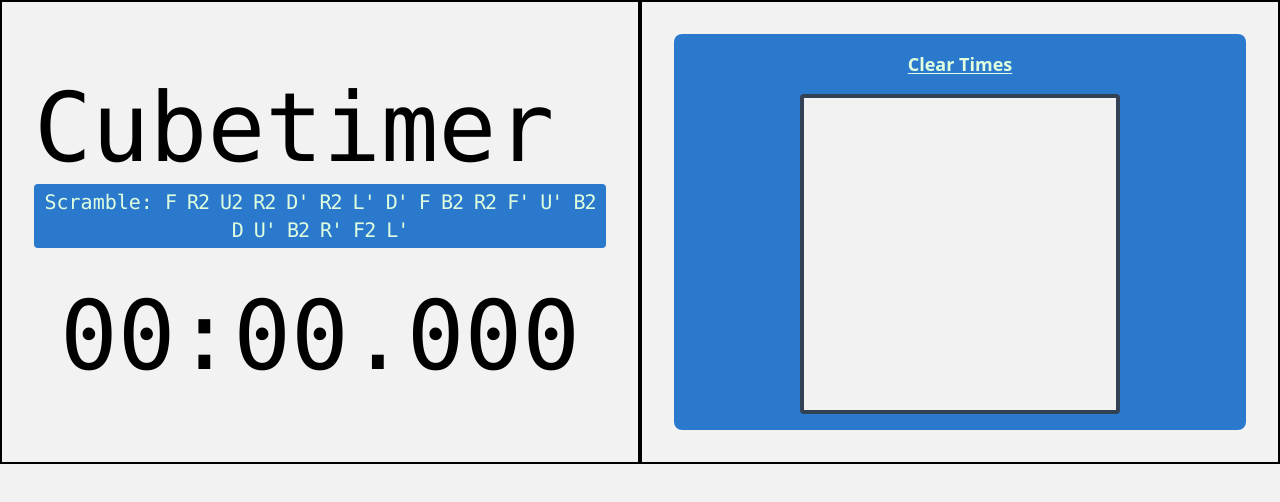
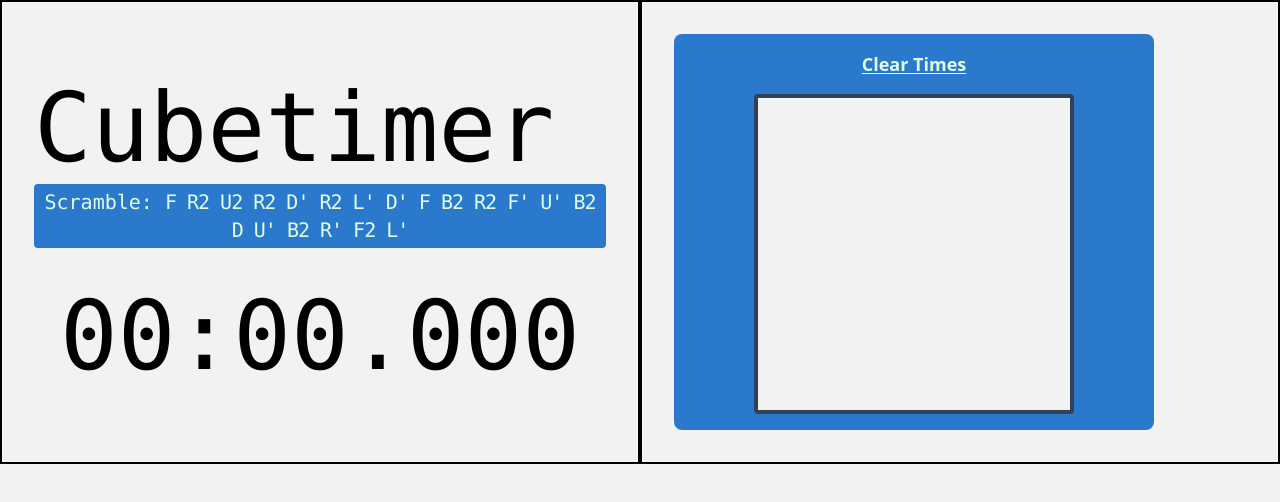
Before and after one commit to Scott-Gibson-Coding/Cubetimer, a React (Vite) app: page / in a window 1280 px wide. Shown: the top 502 px of the page. Built offline with nearby package versions, Linux system fonts and the light colour scheme.

Commit message:
Add Solves React Context, implement delete solve button
- Solves and updater functions are passed directly to components through
a react context.
- Clicking the 'x' in a Solve row will now delete the solve from the list.

```diff
--- a/src/App.tsx
+++ b/src/App.tsx
@@ -1,22 +1,34 @@
 import { useState } from "react";
+import { SolvesContext } from "./contexts/SolvesContext";
 import { Timer, Stats } from "./components";
 import type { Solve } from "./types";
 
 function App() {
   const [solves, setSolves] = useState<Solve[]>([]);
 
-  function handleAddTime(newTime: number) {
-    setSolves((solves) => [{ time: newTime }, ...solves]);
+  function addSolve(solve: Solve) {
+    setSolves((solves) => [solve, ...solves]);
   }
 
-  function handleClearTimes() {
+  function deleteSolve(index: number) {
+    setSolves((solves) => [
+      ...solves.slice(0, index),
+      ...solves.slice(index + 1),
+    ]);
+  }
+
+  function clearSolves() {
     setSolves([]);
   }
 
   return (
     <div className="grid grid-cols-[1fr_1fr] text-lg">
-      <Timer addTime={(time) => handleAddTime(time)} />
-      <Stats solves={solves} clearTimes={handleClearTimes} />
+      <SolvesContext.Provider
+        value={{ solves, addSolve, deleteSolve, clearSolves }}
+      >
+        <Timer />
+        <Stats />
+      </SolvesContext.Provider>
     </div>
   );
 }
--- /dev/null
+++ b/src/components/Stats/TimesList/index.tsx
@@ -0,0 +1,37 @@
+/** Import React Hooks */
+import { useContext } from "react";
+/** Import Contexts */
+import { SolvesContext } from "../../../contexts/SolvesContext";
+import { formatTime } from "../../../utils";
+
+function TimesList() {
+  /** Contexts */
+  const { solves, deleteSolve } = useContext(SolvesContext);
+
+  return (
+    <div className="mx-auto h-[40vh] w-80 overflow-y-auto rounded border-4 border-slate-700 bg-secondary p-2">
+      <ul>
+        {solves.map(({ time }, index) => (
+          <li key={index} className="flex justify-around text-dark">
+            {/* Solve index */}
+            <span className="font-semibold">{solves.length - index}</span>
+            {/* Solve time */}
+            <span className="font-mono tracking-tight">{formatTime(time)}</span>
+            {/* Delete Solve Button */}
+            <button
+              className="text-xl font-bold text-blue-800 underline underline-offset-2"
+              onClick={(e) => {
+                (e.target as HTMLElement).blur();
+                deleteSolve(index);
+              }}
+            >
+              x
+            </button>
+          </li>
+        ))}
+      </ul>
+    </div>
+  );
+}
+
+export default TimesList;
--- a/src/components/Stats/index.tsx
+++ b/src/components/Stats/index.tsx
@@ -1,40 +1,27 @@
-import { formatTime } from "../../utils";
-import type { Solve } from "../../types";
+/** Import React Hooks */
+import { useContext } from "react";
+/** Import Contexts */
+import { SolvesContext } from "../../contexts/SolvesContext";
+/** Import Components */
+import TimesList from "./TimesList";
 
-type StatsProps = {
-  solves: Array<Solve>;
-  clearTimes: () => void;
-};
-const Stats = ({ solves, clearTimes }: StatsProps) => {
+const Stats = () => {
+  /** Contexts */
+  const { clearSolves } = useContext(SolvesContext);
+
   return (
-    <div className="border-2 border-black p-8">
+    <div className="w-full border-2 border-black p-8">
       {/* Stats card */}
-      <div className="grid gap-4 rounded-lg bg-primary px-8 py-4 text-light">
+      <div className="grid max-w-[480px] gap-4 rounded-lg bg-primary px-8 py-4 text-light">
         {/* Buttons */}
         <div className="flex justify-center font-semibold underline underline-offset-2">
           {/* Prevent default on mouse down so spacebar doesn't activate clearTimes function call */}
-          <button onClick={clearTimes} onMouseDown={(e) => e.preventDefault()}>
+          <button onClick={clearSolves} onMouseDown={(e) => e.preventDefault()}>
             Clear Times
           </button>
         </div>
         {/* Times list card */}
-        <div className="mx-auto h-[40vh] w-80 overflow-y-auto rounded border-4 border-slate-700 bg-secondary p-2">
-          <ul>
-            {solves.map(({ time }, index) => (
-              <li key={index} className="flex justify-around text-dark">
-                <span className="font-semibold">{solves.length - index}</span>
-                <span className="font-mono tracking-tight">
-                  {formatTime(time)}
-                </span>
-                <span className="">
-                  <button className="font-semibold underline underline-offset-2">
-                    x
-                  </button>
-                </span>
-              </li>
-            ))}
-          </ul>
-        </div>
+        <TimesList />
       </div>
     </div>
   );
--- a/src/components/Timer/index.tsx
+++ b/src/components/Timer/index.tsx
@@ -1,14 +1,19 @@
-import { useEffect, useRef, useState } from "react";
+/** Import React hooks */
+import { useState, useEffect, useRef, useContext } from "react";
+/** Import Custom Hooks */
 import useTimer from "../../hooks/useTimer";
+/** Import Contexts */
+import { SolvesContext } from "../../contexts/SolvesContext";
+/** Import Utils */
 import { formatTime, getScramble } from "../../utils";
 
-type TimerProps = {
-  addTime: (time: number) => void;
-};
 /**
  * Timer component
  */
-const Timer = ({ addTime }: TimerProps) => {
+const Timer = () => {
+  /** Context */
+  const { addSolve } = useContext(SolvesContext);
+
   /** useTimer hook */
   const [timeElapsed, timerStart, timerStop] = useTimer();
   /** State variable to prevent space down from triggering more than once */
@@ -25,7 +30,7 @@ const Timer = ({ addTime }: TimerProps) => {
 
       timerStop();
       setSpaceDown(true);
-      addTime(timeElapsed);
+      addSolve({ time: timeElapsed });
     }
 
     /** Start timer on key up */
@@ -48,7 +53,7 @@ const Timer = ({ addTime }: TimerProps) => {
       window.removeEventListener("keydown", handleKeyDown);
       window.removeEventListener("keyup", handleKeyUp);
     };
-  }, [spaceDown, timerStart, timerStop, addTime]);
+  }, [spaceDown, timerStart, timerStop, addSolve]);
 
   return (
     <div className="grid content-center gap-2 border-2 border-black px-8 font-mono">
--- /dev/null
+++ b/src/contexts/SolvesContext.ts
@@ -0,0 +1,17 @@
+import { createContext } from "react";
+import type { Solve } from "../types";
+
+/** @todo Replace contents with reducer */
+type SolvesContext = {
+  solves: Solve[];
+  addSolve: (solve: Solve) => void;
+  deleteSolve: (index: number) => void;
+  clearSolves: () => void;
+};
+/** Replace the default defined here with useSolvesContext hook. */
+export const SolvesContext = createContext<SolvesContext>({
+  solves: [],
+  addSolve: () => {},
+  deleteSolve: () => {},
+  clearSolves: () => {},
+});
```
